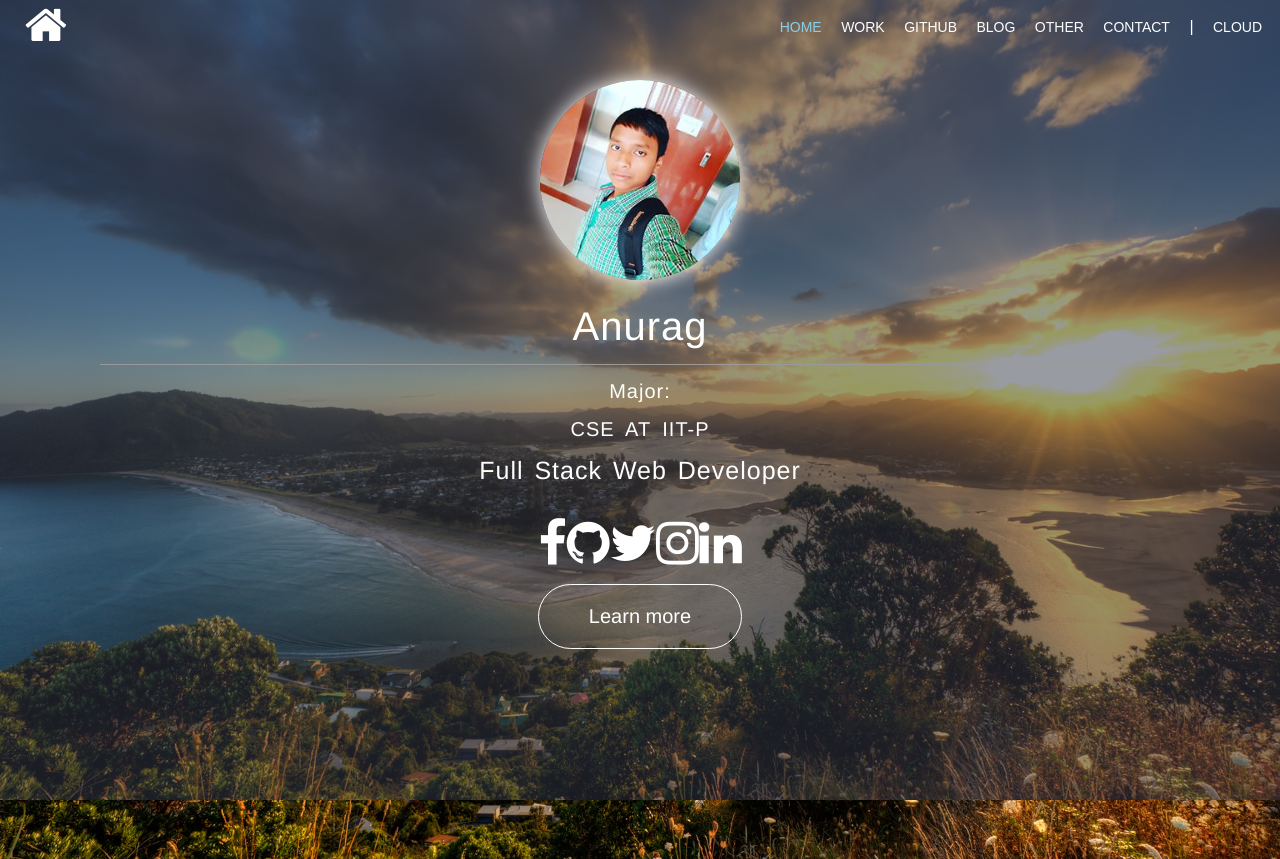
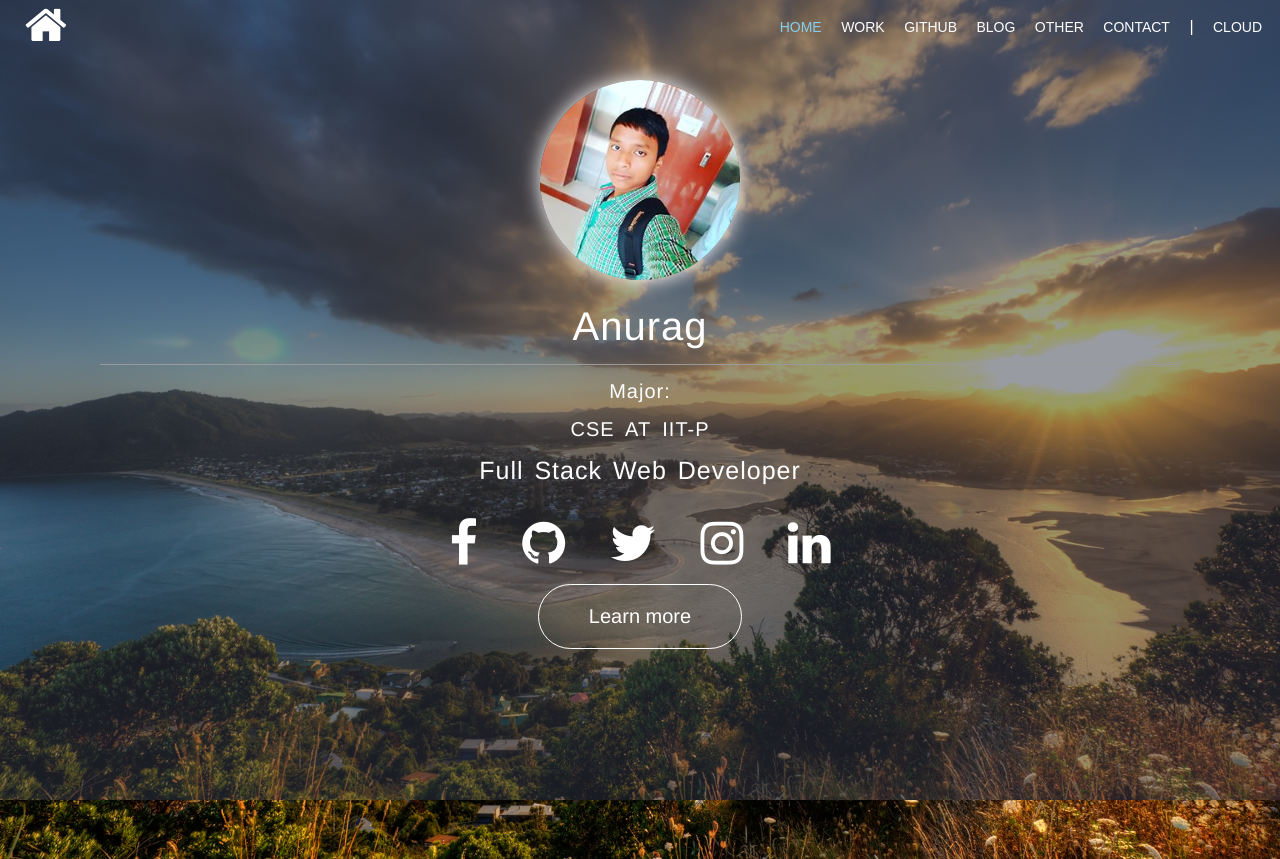
Before and after one commit to Anu1601CS/my_web, a PHP site: page / in a window 1280 px wide. Shown: the top 859 px of the page. Run offline with PHP 8.4, Linux system fonts and the light colour scheme; some libraries are stand-ins or nearby versions.

Commit message:
Update mystyle.css

```diff
--- a/css/mystyle.css
+++ b/css/mystyle.css
@@ -388,7 +388,7 @@ display: inline-block;
 #social{
   word-spacing: 40px;
   line-height: 3.5;
-   display:-webkit-inline-box;
+   display:inline-block;
  }
 
  #social a{
```
